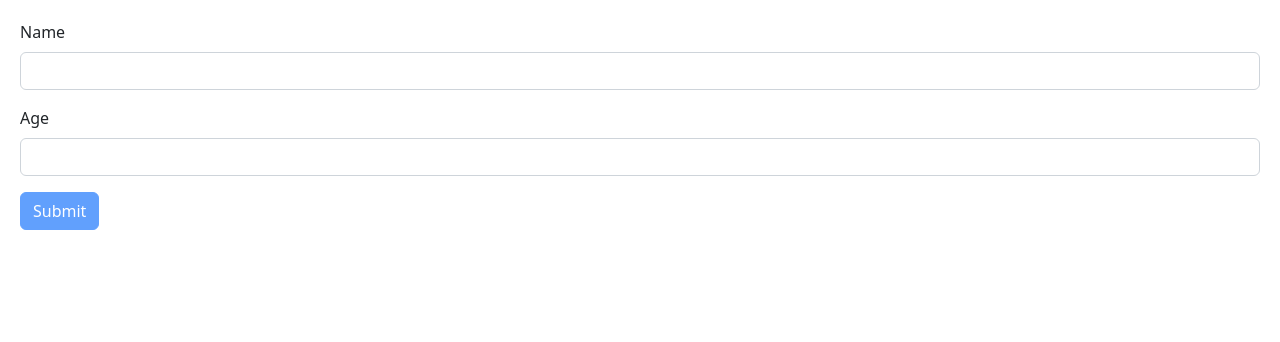
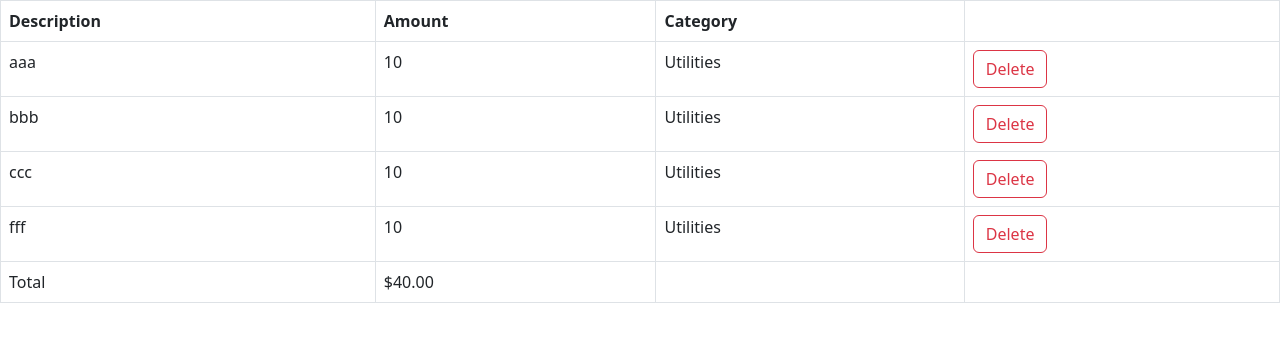
Before and after one commit to zaidrawashdeh911/react-app, a React (Vite) app: page / in a window 1280 px wide. Shown: the top 342 px of the page. Built offline with nearby package versions, Linux system fonts and the light colour scheme.

Commit message:
Implementing Expense List Component

```diff
--- a/package.json
+++ b/package.json
@@ -19,7 +19,7 @@
     "react-hook-form": "7.43",
     "react-icons": "^4.7.1",
     "styled-components": "^6.1.15",
-    "zod": "^3.20.6"
+    "zod": "^3.24.2"
   },
   "devDependencies": {
     "@types/react": "^18.0.27",
--- a/src/App.tsx
+++ b/src/App.tsx
@@ -382,13 +382,35 @@
 
 /******************************************************************************************************************/
 
-import './components/index.css';
-function App() {
+// import './components/index.css';
+// function App() {
+//   return (
+//     <div>
+//       <Form />
+//     </div>
+//   );
+// }
+
+// export default App;
+
+/******************************************************************************************************************/
+
+import React from 'react'
+import ExpenseList from './expense-tracker/components/ExpenseList';
+
+const App = () => {
+  const [expenses, setExpenses]=useState([
+    {id:1, description:'aaa', amount:10, category: 'Utilities'},
+    {id:2, description:'bbb', amount:10, category: 'Utilities'},
+    {id:3, description:'ccc', amount:10, category: 'Utilities'},
+    {id:4, description:'fff', amount:10, category: 'Utilities'},
+  ])
+
   return (
     <div>
-      <Form />
+      <ExpenseList expenses={expenses} onDelete={(id)=> setExpenses(expenses.filter(e=>e.id != id))}></ExpenseList>
     </div>
-  );
+  )
 }
 
-export default App;
+export default App
--- /dev/null
+++ b/src/expense-tracker/components/ExpenseList.tsx
@@ -0,0 +1,53 @@
+import React from 'react'
+
+interface Expense{
+    id:number;
+    description: string;
+    amount:number;
+    category: string;
+}
+
+interface Props{
+    expenses: Expense[];
+    onDelete: (id:number)=>void;
+}
+const ExpenseList = ({expenses, onDelete}:Props) => {
+    if(expenses.length===0) return null;
+
+    return (
+    <table className="table table-bordered">
+        <thead>
+            <tr>
+                <th>Description</th>
+                <th>Amount</th>
+                <th>Category</th>
+                <th></th>
+            </tr>
+        </thead>
+        <tbody>
+            {expenses.map(expense => <tr key={expense.id}>
+                <td>{expense.description}</td>
+                <td>{expense.amount}</td>
+                <td>{expense.category}</td>
+                <td>
+                    <button className="btn btn-outline-danger"
+                    onClick={()=> onDelete(expense.id)}
+                    >
+                        Delete
+                    </button>
+                </td>
+            </tr>)}
+        </tbody>
+        <tfoot>
+            <tr>
+                <td>Total</td>
+                <td>${expenses.reduce((acc, expense)=> expense.amount + acc, 0).toFixed(2)}</td>
+                <td></td>
+                <td></td>
+            </tr>
+        </tfoot>
+    </table>
+  )
+}
+
+export default ExpenseList
```
Also changed, not shown: 1 other file (tests, documents, lock files or other folders).
